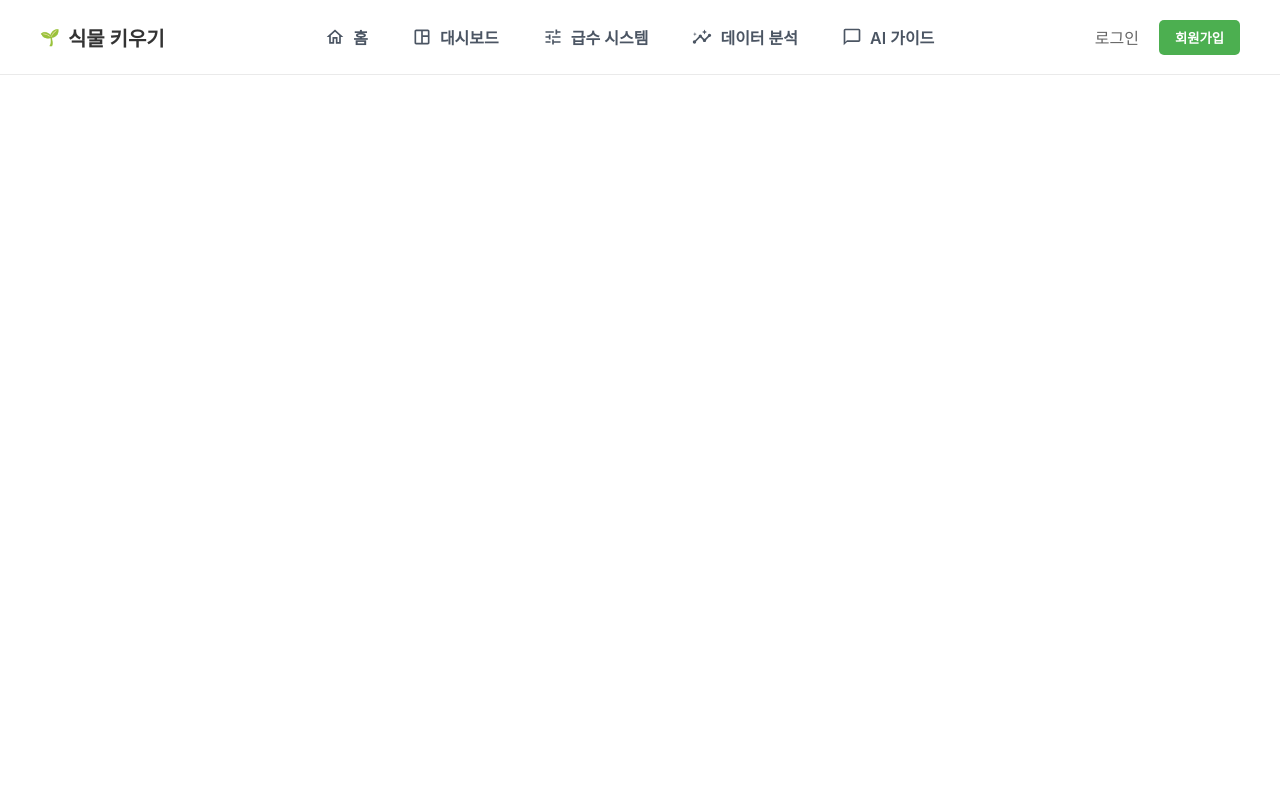
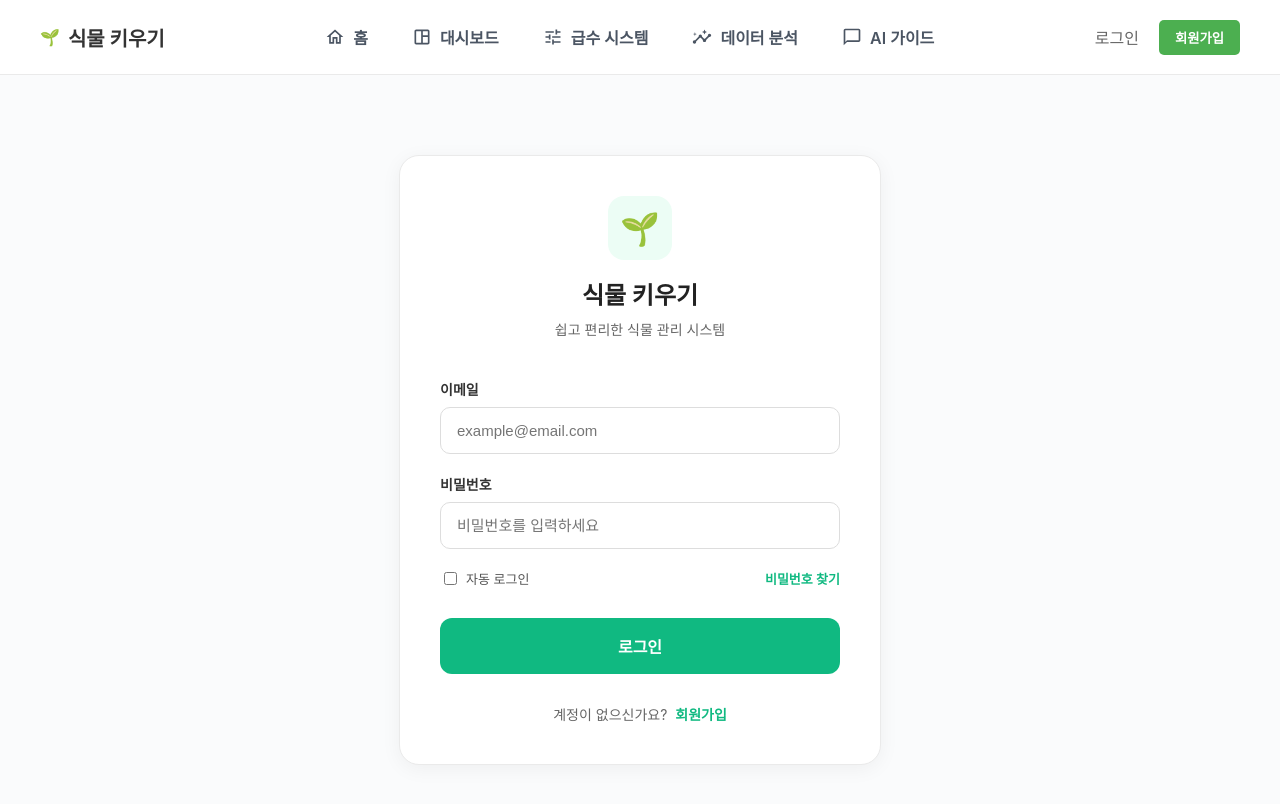
Before and after one commit to tshong3/26-1-web, a React (Create React App) app in the folder frontend/: page /login in a window 1280 px wide. Shown: the top 804 px of the page. Built offline with nearby package versions, Linux system fonts and the light colour scheme.

Commit message:
로그인 화면 구현

```diff
--- a/frontend/src/App.js
+++ b/frontend/src/App.js
@@ -5,6 +5,7 @@ import HomePage from './pages/HomePage';
 import DashboardPage from './pages/DashboardPage';
 import ControlPage from './pages/ControlPage';
 import AnalysisPage from './pages/AnalysisPage';
+import LoginPage from './pages/LoginPage';
 
 function App() {
   return (
@@ -16,6 +17,7 @@ function App() {
           <Route path="/dashboard" element={<DashboardPage />} />
           <Route path="/control" element={<ControlPage />} />
           <Route path="/analysis" element={<AnalysisPage />} />
+          <Route path="/login" element={<LoginPage />} />
         </Routes>
       </main>
     </BrowserRouter>
--- a/frontend/src/components/Header.jsx
+++ b/frontend/src/components/Header.jsx
@@ -36,7 +36,7 @@ function Header() {
       </nav>
 
       <div className="header-auth">
-        <span className="login-btn">로그인</span>
+        <Link to="/login" className="login-btn" style={{ textDecoration: 'none' }}>로그인</Link>
         <button className="signup-btn">회원가입</button>
       </div>
     </header>
--- /dev/null
+++ b/frontend/src/pages/LoginPage.css
@@ -0,0 +1,133 @@
+.login-container {
+  display: flex;
+  justify-content: center;
+  align-items: center;
+  min-height: calc(100vh - 70px);
+  background-color: #fafbfc;
+  padding: 20px;
+}
+
+.login-box {
+  background-color: white;
+  width: 100%;
+  max-width: 400px;
+  padding: 40px;
+  border-radius: 20px;
+  box-shadow: 0 4px 20px rgba(0,0,0,0.05);
+  border: 1px solid #eaeaea;
+}
+
+.login-header {
+  text-align: center;
+  margin-bottom: 40px;
+}
+
+.login-logo {
+  display: inline-flex;
+  justify-content: center;
+  align-items: center;
+  width: 64px;
+  height: 64px;
+  background-color: #ecfdf5;
+  border-radius: 16px;
+  margin-bottom: 16px;
+}
+
+.logo-icon-large {
+  font-size: 32px;
+}
+
+.login-header h2 {
+  margin: 0 0 8px 0;
+  font-size: 24px;
+  color: #222;
+}
+
+.login-header p {
+  margin: 0;
+  color: #666;
+  font-size: 14px;
+}
+
+.login-form {
+  display: flex;
+  flex-direction: column;
+  gap: 20px;
+}
+
+.input-group {
+  display: flex;
+  flex-direction: column;
+  gap: 8px;
+}
+
+.input-group label {
+  font-size: 14px;
+  font-weight: 600;
+  color: #333;
+}
+
+.input-group input {
+  padding: 14px 16px;
+  border: 1px solid #ddd;
+  border-radius: 10px;
+  font-size: 15px;
+  transition: border-color 0.2s;
+}
+
+.input-group input:focus {
+  outline: none;
+  border-color: #10b981;
+}
+
+.login-options {
+  display: flex;
+  justify-content: space-between;
+  align-items: center;
+  font-size: 13px;
+  margin-bottom: 10px;
+}
+
+.remember-me {
+  display: flex;
+  align-items: center;
+  gap: 6px;
+  color: #555;
+  cursor: pointer;
+}
+
+.forgot-password {
+  color: #10b981;
+  font-weight: 600;
+  cursor: pointer;
+}
+
+.btn-login-submit {
+  background-color: #10b981;
+  color: white;
+  border: none;
+  padding: 16px;
+  border-radius: 12px;
+  font-size: 16px;
+  font-weight: bold;
+  cursor: pointer;
+  transition: background-color 0.2s;
+}
+
+.btn-login-submit:hover {
+  background-color: #059669;
+}
+
+.signup-link-box {
+  margin-top: 30px;
+  text-align: center;
+  font-size: 14px;
+  color: #666;
+}
+
+.signup-link {
+  color: #10b981;
+  font-weight: bold;
+  cursor: pointer;
+  margin-left: 4px;
+}
--- /dev/null
+++ b/frontend/src/pages/LoginPage.jsx
@@ -0,0 +1,74 @@
+import React, { useState } from 'react';
+import { useNavigate } from 'react-router-dom';
+import { MdEco } from "react-icons/md";
+import './LoginPage.css';
+
+function LoginPage() {
+  const navigate = useNavigate();
+  const [email, setEmail] = useState('');
+  const [password, setPassword] = useState('');
+
+  const handleLogin = (e) => {
+    e.preventDefault();
+    // 실제 서비스에서는 여기서 백엔드 api로 로그인 요청을 보냄(지금은 테스트로 아무거나 입력해도 넘어감)
+    if (email && password) {
+      alert('환영합니다!');
+      navigate('/pots'); // 로그인 성공 시 '내 화분 목록' 페이지로 이동
+    } else {
+      alert('이메일과 비밀번호를 모두 입력해 주세요.');
+    }
+  };
+
+  return (
+    <div className="login-container">
+      <div className="login-box">
+        <div className="login-header">
+          <div className="login-logo">
+            <span className="logo-icon-large">🌱</span>
+          </div>
+          <h2>식물 키우기</h2>
+          <p>쉽고 편리한 식물 관리 시스템</p>
+        </div>
+
+        <form className="login-form" onSubmit={handleLogin}>
+          <div className="input-group">
+            <label>이메일</label>
+            <input
+              type="email"
+              placeholder="example@email.com"
+              value={email}
+              onChange={(e) => setEmail(e.target.value)}
+            />
+          </div>
+
+          <div className="input-group">
+            <label>비밀번호</label>
+            <input
+              type="password"
+              placeholder="비밀번호를 입력하세요"
+              value={password}
+              onChange={(e) => setPassword(e.target.value)}
+            />
+          </div>
+
+          <div className="login-options">
+            <label className="remember-me">
+              <input type="checkbox" /> 자동 로그인
+            </label>
+            <span className="forgot-password">비밀번호 찾기</span>
+          </div>
+
+          <button type="submit" className="btn-login-submit">
+            로그인
+          </button>
+        </form>
+
+        <div className="signup-link-box">
+          계정이 없으신가요? <span className="signup-link">회원가입</span>
+        </div>
+      </div>
+    </div>
+  );
+}
+
+export default LoginPage;
```
